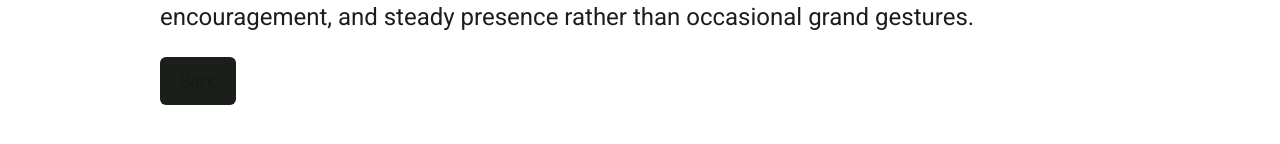
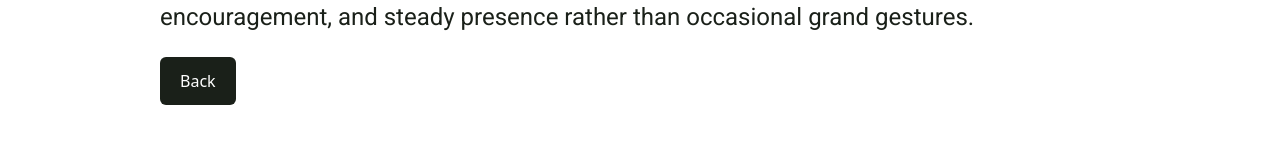
Before and after one commit to drethedevjs/boss-boys, a React (Vite) app: page /pillar/loving-fathers in a window 1280 px wide. Shown: the part 612-756 px from the top of the page. Built offline with nearby package versions, Linux system fonts and the light colour scheme.

Commit message:
Made back button text white.

```diff
--- a/src/components/PillarPage.tsx
+++ b/src/components/PillarPage.tsx
@@ -13,7 +13,7 @@ export const PillarPage = ({
       <h1 className="page-header mb-10">{pillar}</h1>
       {children}
       <NavLink to={{ pathname: "/", hash: "pillars" }}>
-        <button className="boss-btn bg-boss-green dark:bg-boss-gold">
+        <button className="boss-btn bg-boss-green dark:bg-boss-gold text-white">
           Back
         </button>
       </NavLink>
```
